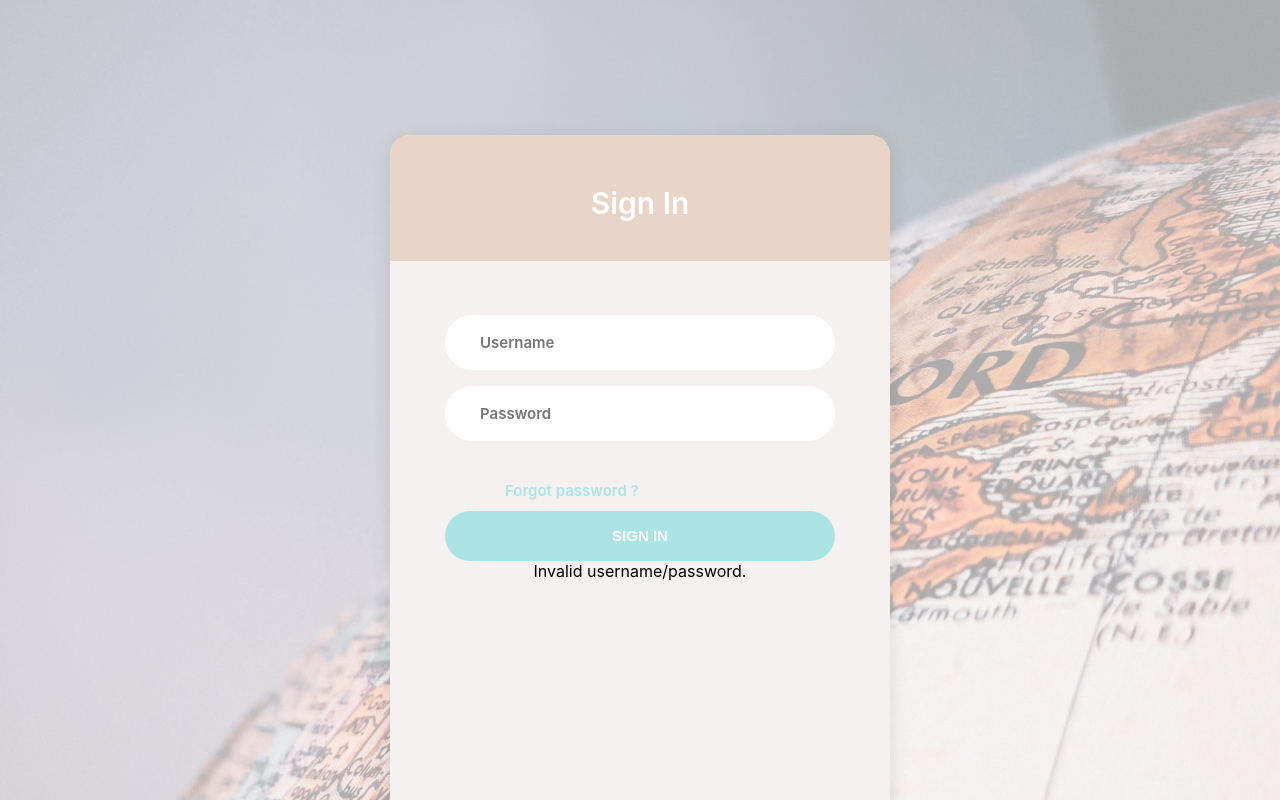
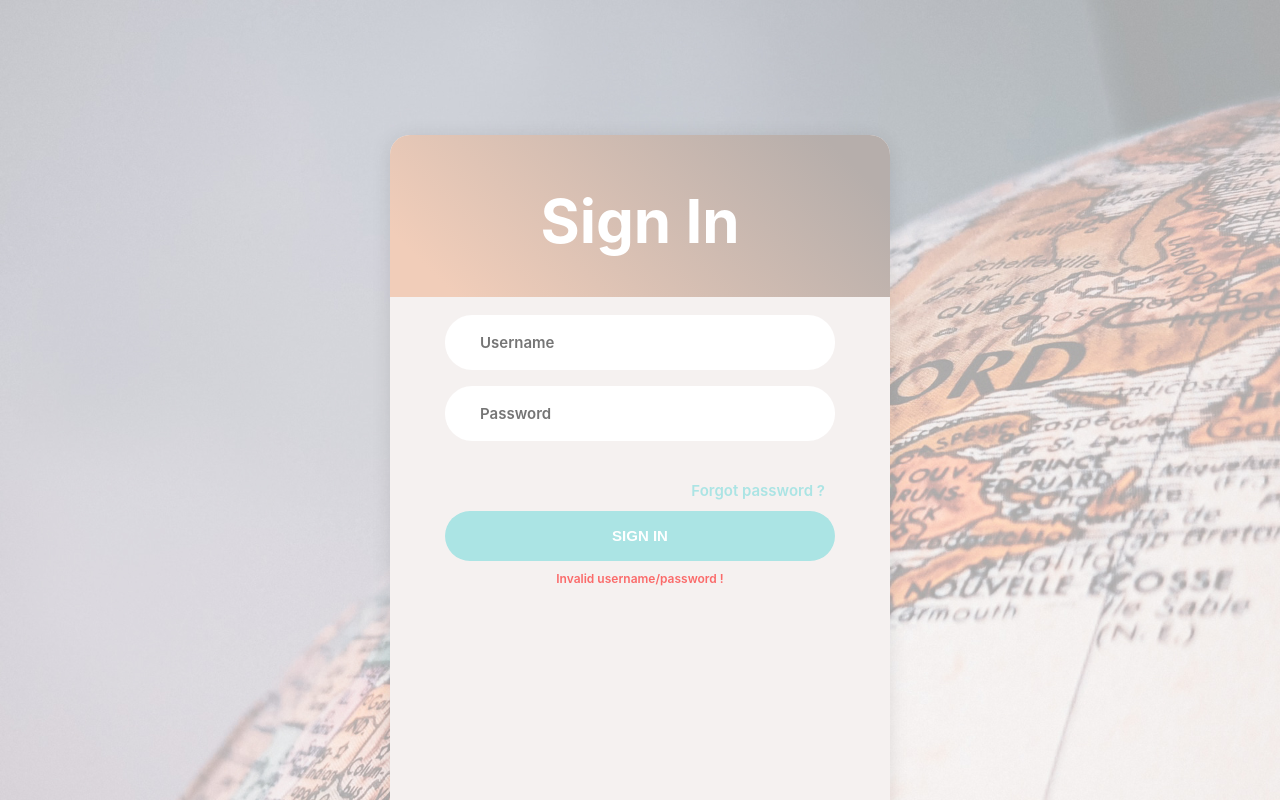
Before and after one commit to VlasceanuMihai/companieTurism-frontend, a React (Create React App) app: page / in a window 1280 px wide. Both pictures are taken after typing "name@example.com", "Sample123" into the empty fields and a click on the button "SIGN IN". Shown: the top 800 px of the page. Built offline with nearby package versions, Linux system fonts and the light colour scheme; no server answers.

Commit message:
minor updates login form

```diff
--- a/src/components/login/LoginComponent.js
+++ b/src/components/login/LoginComponent.js
@@ -92,7 +92,7 @@ function LoginComponent() {
             <div>
               {userData.hasLoginFailed && (
                 <div className="alert alert-warning">
-                  Invalid username/password.
+                  Invalid username/password !
                 </div>
               )}
             </div>
--- a/src/components/login/loginComponent.css
+++ b/src/components/login/loginComponent.css
@@ -57,8 +57,8 @@
 }
 
 .login-form-title {
-  font-size: 30px;
-  font-weight: 600;
+  font-size: 60px;
+  font-weight: 700;
   color: white;
   line-height: 1.2;
   text-align: center;
@@ -67,7 +67,7 @@
   width: 500px;
   top: 0;
   left: 0;
-  background-color: #e8d5c7;
+  background: linear-gradient(45deg, #F1CDB9 10%, #b6aeab 90%);
   padding-top: 50px;
   padding-bottom: 40px;
 }
@@ -138,9 +138,8 @@
 }
 
 .forgotPassword-text {
-  padding-bottom: 23px;
   padding-top: 13px;
-  text-align: right !important;
+  float: right;
 }
 
 .text1 {
@@ -148,6 +147,12 @@
   color: #abe4e4;
   line-height: 1.4;
   text-decoration: none;
+}
+
+.text1:hover {
+  color: #2d3b3b;
+  -webkit-transition: 1s ease;
+  transition: 1s ease;
 }
 
 .login-form-btn-container {
@@ -188,5 +193,14 @@
 
 .login-form-btn:hover {
   background-color: #2d3b3b;
+  -webkit-transition: 1s ease;
+  transition: 1s ease;
+}
+
+.alert {
+  color: rgba(255, 0, 0, 0.562);
+  margin-top: 10px;
+  font-weight: 600;
+  font-size: 12px;
 }
 /*# sourceMappingURL=loginComponent.css.map */
--- a/src/components/login/loginComponent.scss
+++ b/src/components/login/loginComponent.scss
@@ -34,8 +34,8 @@
     padding-top: 180px;
 }
 .login-form-title{
-    font-size: 30px;
-    font-weight: 600;
+    font-size: 60px;
+    font-weight: 700;
     color: white;
     line-height: 1.2;
     text-align: center;
@@ -44,7 +44,7 @@
     width: 500px;
     top: 0;
     left: 0;
-    background-color:#e8d5c7 ;
+    background:linear-gradient(45deg, #F1CDB9 10%, #b6aeab 90%) ;
     padding-top: 50px;
     padding-bottom: 40px;
 
@@ -87,15 +87,18 @@
     font-weight: 600;
 }
 .forgotPassword-text{
-    padding-bottom: 23px;
     padding-top: 13px;
-    text-align: right!important;
+    float: right;
 }
 .text1{
     font-size: 15px;
     color: #abe4e4;
     line-height: 1.4;
     text-decoration: none;
+}
+.text1:hover{
+    color: #2d3b3b;
+    transition: 1s ease;
 }
 .login-form-btn-container{
     width: 100%;
@@ -122,4 +125,12 @@
 }
 .login-form-btn:hover{
     background-color: #2d3b3b;
+    transition: 1s ease;
 }
+.alert{
+    color: rgba(255, 0, 0, 0.562);
+    margin-top: 10px;
+    font-weight: 600;
+    font-size: 12px;
+
+}
```
Also changed, not shown: 1 other file (tests, documents, lock files or other folders).
